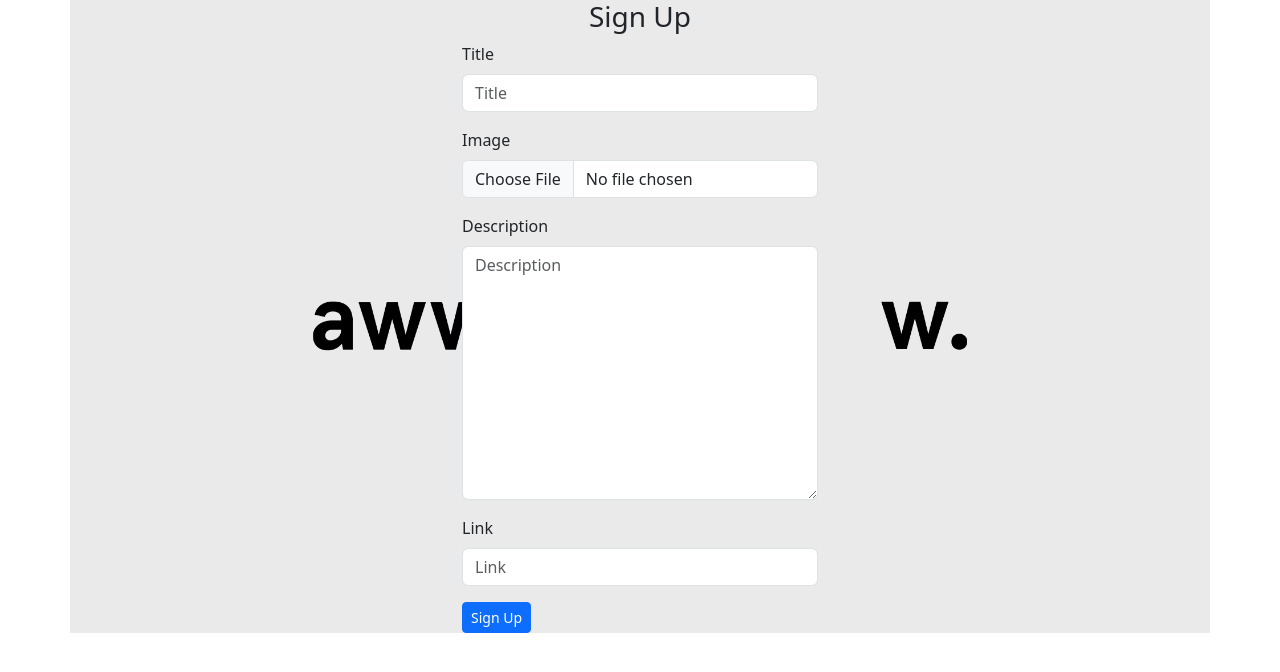
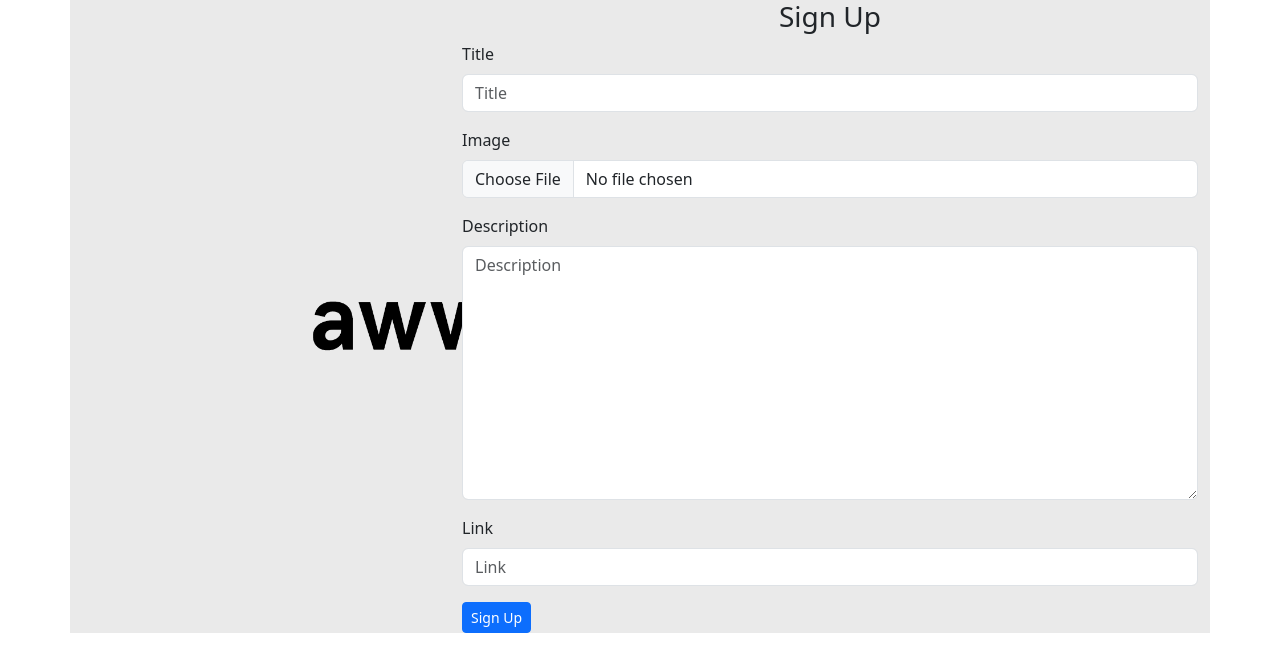
Before and after one commit to njoroge-jane/pro-view, a Django app: template awwwards/templates/registration/registration_form.html in a window 1280 px wide. Shown: the top 672 px of the page. Run offline with Django 4.2, Linux system fonts and the light colour scheme; the template is opened without the code that fills it: values that come from a table or form of the project are taken from there, others are empty; some libraries are stand-ins or nearby versions.

Commit message:
edit index.html

```diff
--- a/awwwards/templates/registration/registration_form.html
+++ b/awwwards/templates/registration/registration_form.html
@@ -8,7 +8,7 @@
   <div class="row">
     <!-- Empty div -->
     <div class="col-md-4"></div>
-    <div class="col-md-4">
+    <div class="col-md-8">
       {% if form.errors %}
         <p> Some Information Might be Incorrect </p>
       {% endif %}
```
